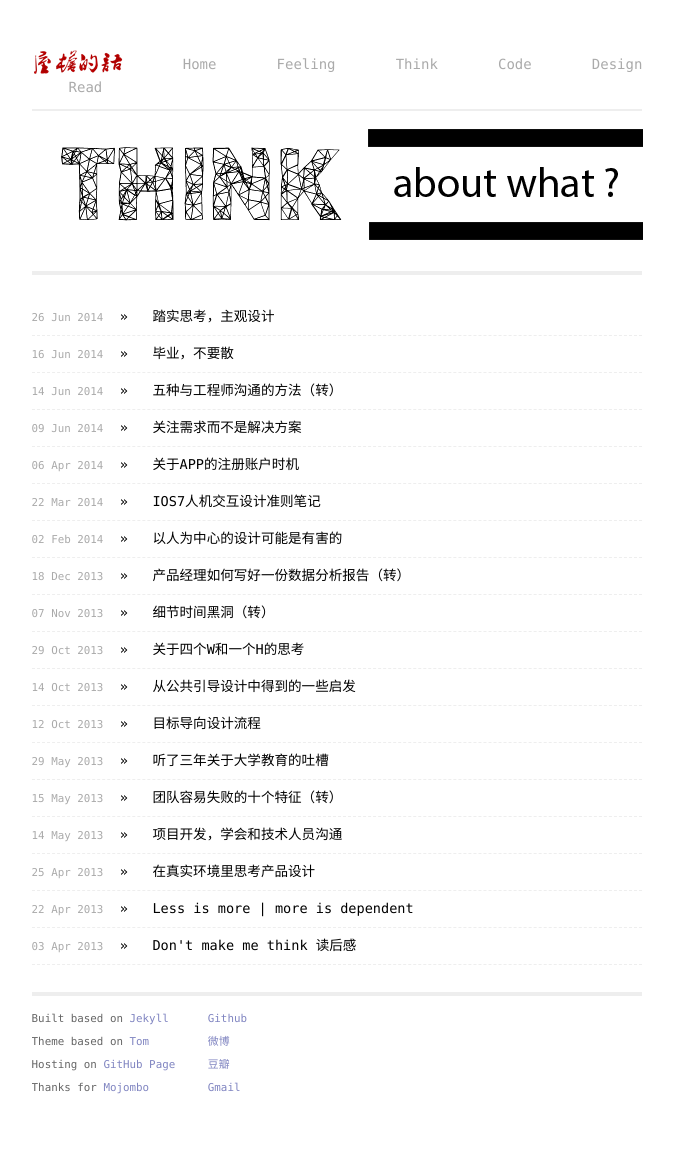
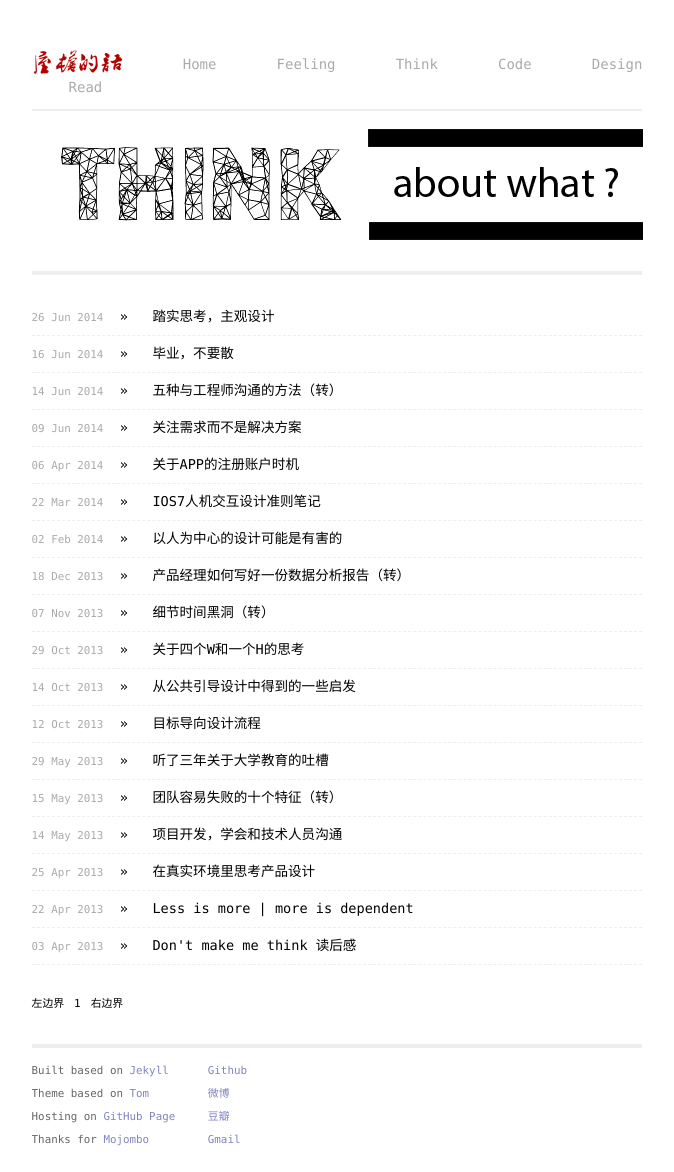
Before and after one commit to moshuohua/moshuohua.github.io, a Jekyll site: the page built from think.html, in a window 1280 px wide. Shown: the whole page, without its empty margins (303-977 px from the left). Built offline with Jekyll 4.4.1, drawn with Linux system fonts in a browser that asks for light colours; Markdown is read by kramdown in place of the engine named in the settings; comment, search, counter and statistics services are not loaded; before the commit the page ends 1120 px from its top, so only the background shows below that.

Commit message:
不闹了，目录恢复

```diff
--- a/_config.yml
+++ b/_config.yml
@@ -1,4 +1,4 @@
 markdown: redcarpet
 pygments: true
-paginate: 30
+paginate: 10
 destination: _site/blog
--- a/code.html
+++ b/code.html
@@ -1,7 +1,7 @@
 ---
 layout: default
 title: 屋檐的语 | Code
-name: code
+category: code
 ---
 
 <div id="home">
@@ -9,7 +9,7 @@
 	<img src="/assets/banner/code.png"/>
   </div>
   <ul class="posts">
-    {% for post in site.categories[page.name] %}
+    {% for post in site.categories.code %}
       <li><span>{{ post.date | date_to_string }}</span>&nbsp; &raquo; &nbsp; <a href="{{ post.url }}">{{ post.title }}</a></li>
     {% endfor %}
   </ul>
--- a/design.html
+++ b/design.html
@@ -1,7 +1,7 @@
 ---
 layout: default
 title: 屋檐的语 | Design
-name: design
+category: design
 ---
 
 <div id="home">
@@ -9,7 +9,7 @@
 	<img src="/assets/banner/design.png"/>
   </div>
   <ul class="posts">
-    {% for post in site.categories[page.name] %}
+    {% for post in site.categories.design %}
       <li><span>{{ post.date | date_to_string }}</span>&nbsp; &raquo; &nbsp; <a href="{{ post.url }}">{{ post.title }}</a></li>
     {% endfor %}
   </ul>
--- a/feeling.html
+++ b/feeling.html
@@ -1,7 +1,7 @@
 ---
 layout: default
 title: 屋檐的语 | Feeling
-name: feeling
+category: feeling
 ---
 
 <div id="home">
@@ -9,7 +9,7 @@
 	<img src="/assets/banner/feel.png"/>
   </div>
   <ul class="posts">
-    {% for post in site.categories[page.name] %}
+    {% for post in site.categories.feeling %}
       <li><span>{{ post.date | date_to_string }}</span>&nbsp; &raquo; &nbsp; <a href="{{ post.url }}">{{ post.title }}</a></li>
     {% endfor %}
   </ul>
--- a/think.html
+++ b/think.html
@@ -13,4 +13,51 @@
       <li><span>{{ post.date | date_to_string }}</span>&nbsp; &raquo; &nbsp; <a href="{{ post.url }}">{{ post.title }}</a></li>
     {% endfor %}
   </ul>
+
+  <div id="post-pagination" class="pagination">
+    {% if paginator.previous_page %}
+      <div class="previous">
+        {% if paginator.previous_page == 1 %}
+          <a href="/">上一页</a>
+        {% else %}
+          <a href="{{ paginator.previous_page_path }}">上一页</a>
+        {% endif %}
+      </div>
+    {% else %}
+      <div class="p-disabled">
+        左边界
+      </div>
+    {% endif %}
+
+    <ul class="pages">
+      <li class="page">
+        {% if paginator.page == 1 %}
+          <span class="current-page">1</span>
+        {% else %}
+          <a href="/">1</a>
+        {% endif %}
+      </li>
+
+      {% for count in (2..paginator.total_pages) %}
+        <li class="page">
+          {% if count == paginator.page %}
+            <span class="current-page">{{ count }}</span>
+          {% else %}
+            <a href="/page{{ count }}">{{ count }}</a>
+          {% endif %}
+        </li>
+      {% endfor %}
+    </ul>
+
+    {% if paginator.next_page %}
+      <div class="next">
+        <a href="{{ paginator.next_page_path }}">下一页</a>
+      </div>
+    {% else %}
+      <div class="n-disabled">
+        右边界
+      </div>
+    {% endif %}
+  </div>
+
 </div>
```
